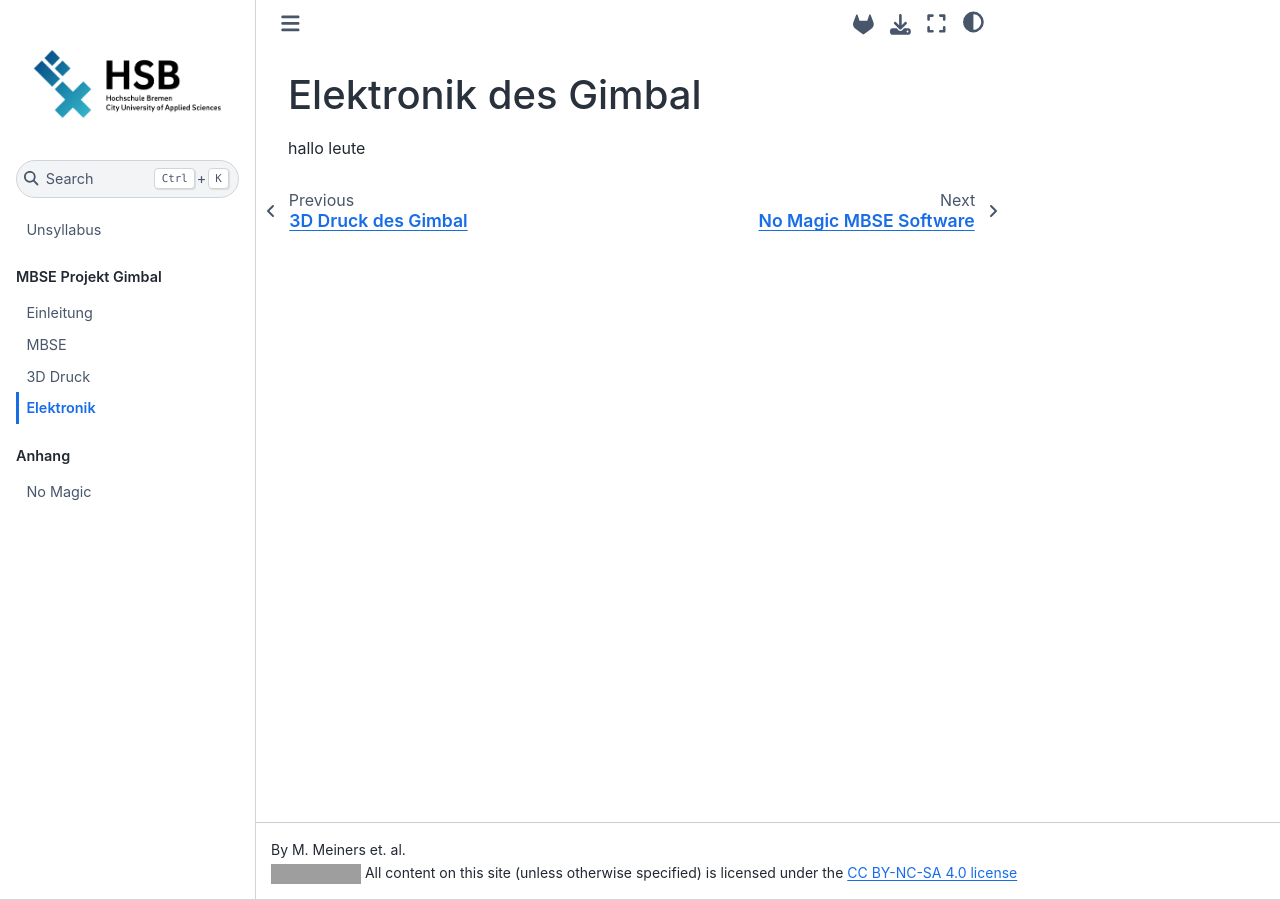
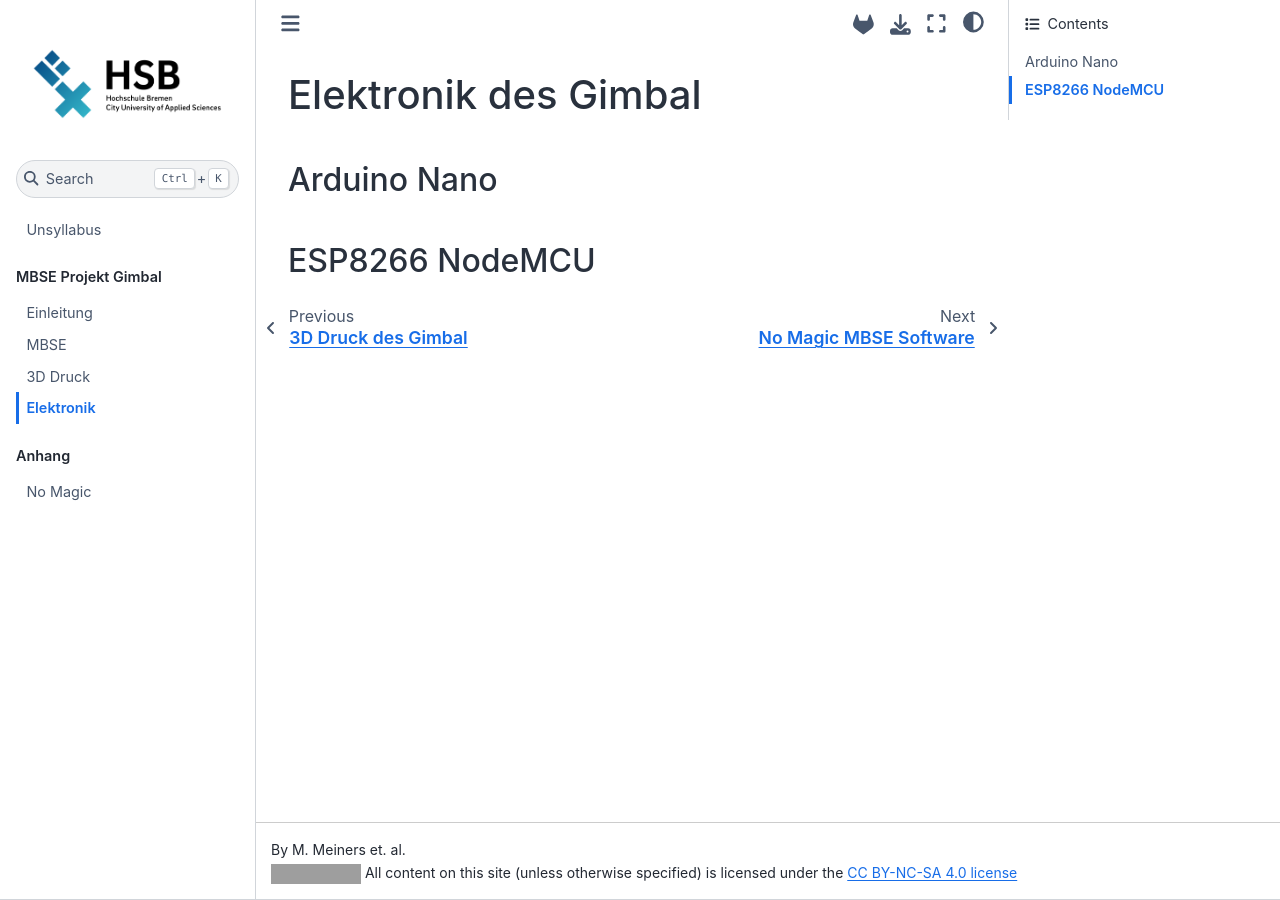
Before and after one commit to mimeiners/hil, a Jupyter Book: the page built from docs/chapter/04_prj.md, in a window 1280 px wide. Built offline with Jupyter Book 1.0.4 settings and Sphinx 7.4.7 and the Sphinx Book theme 1.1.4, drawn with Linux system fonts in a browser that asks for light colours; grey boxes are pictures that could not be loaded.

```diff
--- a/docs/chapter/04_prj.md
+++ b/docs/chapter/04_prj.md
@@ -1,3 +1,5 @@
 # Elektronik des Gimbal
 
-hallo leute
+## Arduino Nano
+
+## ESP8266 NodeMCU
```
Also changed, not shown: README.md (+4 -0 lines).
